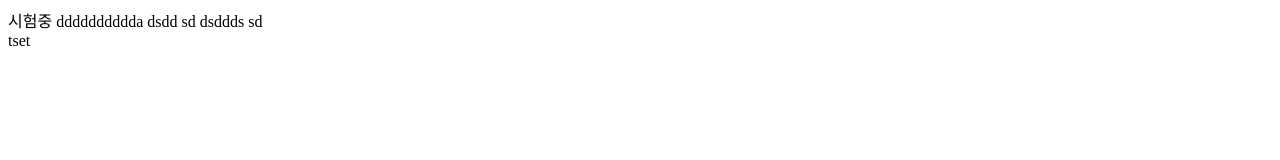
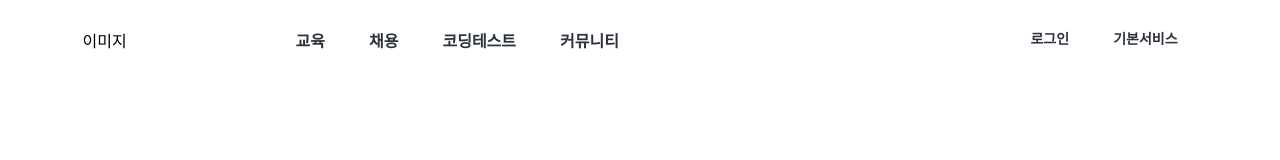
Before and after one commit to junhyeok0703/Programmus_Clon, a plain HTML site: page i.html in a window 1280 px wide. Drawn offline with Linux system fonts and the light colour scheme.

Commit message:
add file

```diff
--- a/i.html
+++ b/i.html
@@ -4,20 +4,29 @@
     <meta charset="UTF-8">
     <meta name="viewport" content="width=device-width, initial-scale=1.0">
     <title>Document</title>
+    <link href="style.css" rel="stylesheet" type="text/css" />
 </head>
 <body>
-    시험중
 
-dddddddddda
+    <div class="navbar">
+        <div>
+            <div>
+              이미지
+            </div>
+        </div>
+        <div class="right-box">
+            <div>
+              <a href="#" class="right-box-item right-text-item">교육</a>
+              <a href="#" class="right-box-item right-text-item">채용</a>
+              <a href="#" class="right-box-item right-text-item">코딩테스트</a>
+              <a href="#" class="right-box-item right-text-item">커뮤니티</a>
+            </div>
+            <div>
+              <a href="#" class="right-box-item left-text-item">로그인</a>
+              <a href="#" class="right-box-item left-text-item">기본서비스</a>
+            </div>
+        </div>
+     </div>
 
-
-dsdd
-sd
-dsddds
-sd
-
-
-<datagrid><dd></dd></datagrid>
-    tset
 </body>
 </html>
--- /dev/null
+++ b/style.css
@@ -0,0 +1,26 @@
+.navbar{
+  height: 64px;
+  display: flex;
+  justify-content: space-around;
+  align-items: center;
+}
+.right-box{
+  width: 922px;
+  display: flex;
+  justify-content: space-between;
+}
+.right-box-item{
+  padding: 20px;
+}
+.right-text-item{
+  text-decoration: none;
+  color: rgb(44, 50, 59);
+  font-size: 16px;
+  font-weight: 800;
+}
+.left-text-item{
+  text-decoration: none;
+  color: rgb(44, 50, 59);
+  font-size: 14px;
+  font-weight: 600;
+}
```
